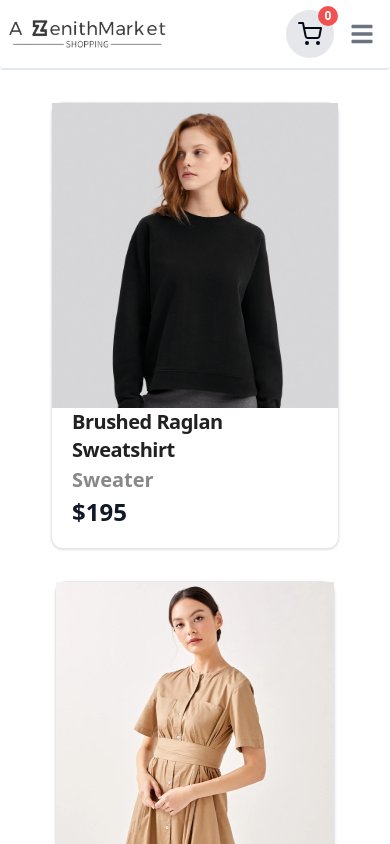
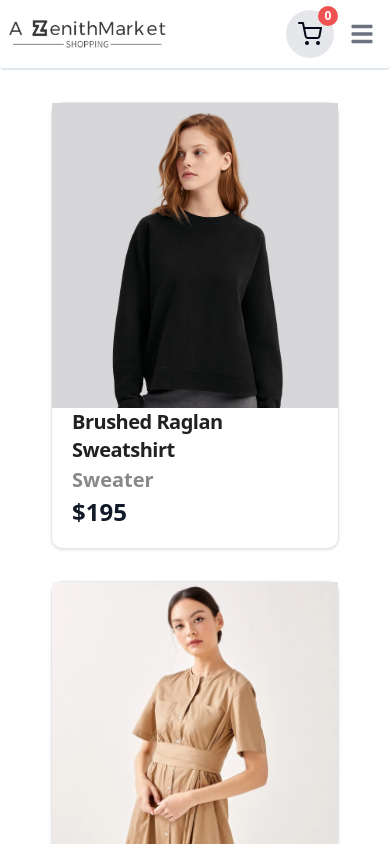
Before and after one commit to arman229/E_commerce_website, a Next.js app: page /category/female in a window 390 px wide. Shown: the top 844 px of the page. Built offline with nearby package versions, Linux system fonts and the light colour scheme.

Commit message:
Now, I am addressing the responsiveness of the card component on a small screen.

```diff
--- a/src/app/globals.css
+++ b/src/app/globals.css
@@ -75,15 +75,9 @@
   }
 }
 
-cusstomswipercardcontainer
+
 @media only screen and (max-width: 700px) {
   .cusstomcardcontainer {
     display: flex;
   }
 }
-
-@media only screen and (max-width: 700px) {
-  .cusstomswipercardcontainer {
-    display: flex;
-  }
-}
--- a/src/components/ui/card.tsx
+++ b/src/components/ui/card.tsx
@@ -17,7 +17,7 @@ function CardComponent({item}:CardComponentProps) {
             AOS.init({duration: 1000,})
         }, []);
     return (
-        <div data-aos="zoom-in" className={'mx-auto'}>
+        <div data-aos="zoom-in"  >
             <div
                  className="     transform hover:scale-110 transition-transform duration-300 ease-in-out w-full max-w-[18rem] bg-white border border-gray-200 rounded-xl shadow    ">
                 <Link href={`/detailPage/${item.id}`} className={'border-black'}>
```
